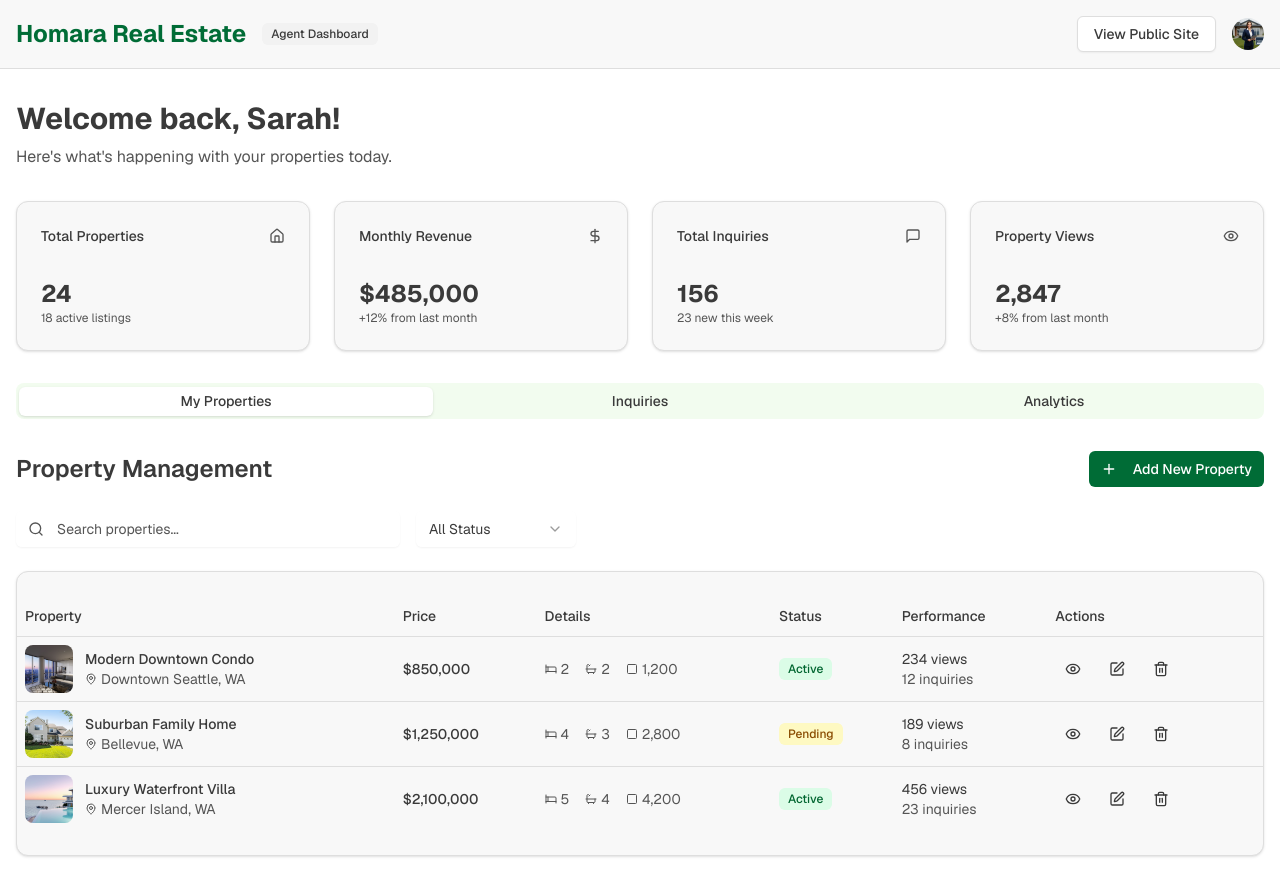
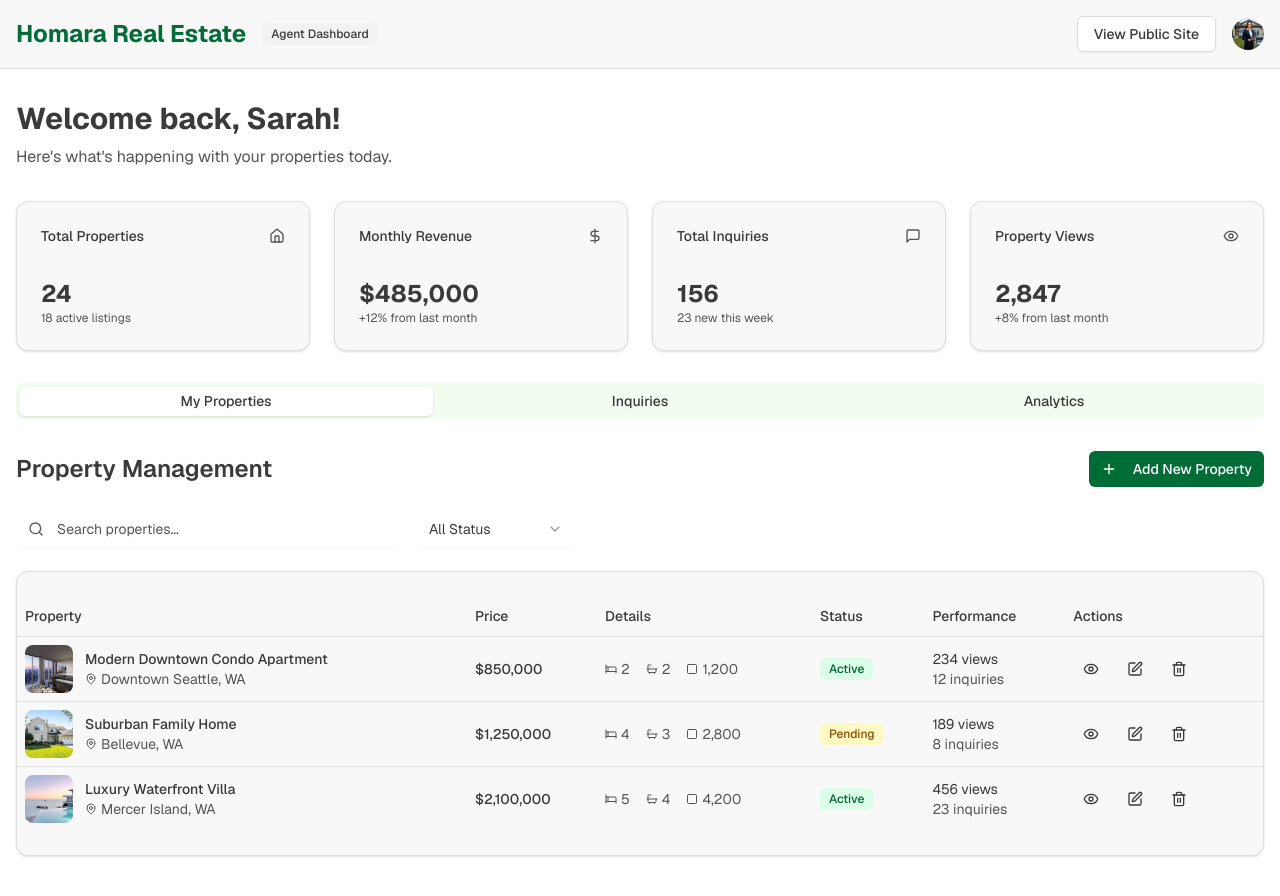
Before and after one commit to monicakumar94/HomeScout, a Next.js app: page /dashboard in a window 1280 px wide. Shown: the top 896 px of the page. Built offline with nearby package versions, Linux system fonts and the light colour scheme.

Commit message:
Update page.tsx

```diff
--- a/app/dashboard/page.tsx
+++ b/app/dashboard/page.tsx
@@ -43,7 +43,7 @@ const dashboardStats = {
 const recentProperties = [
   {
     id: 1,
-    title: "Modern Downtown Condo",
+    title: "Modern Downtown Condo Apartment",
     price: 850000,
     location: "Downtown Seattle, WA",
     beds: 2,
```
